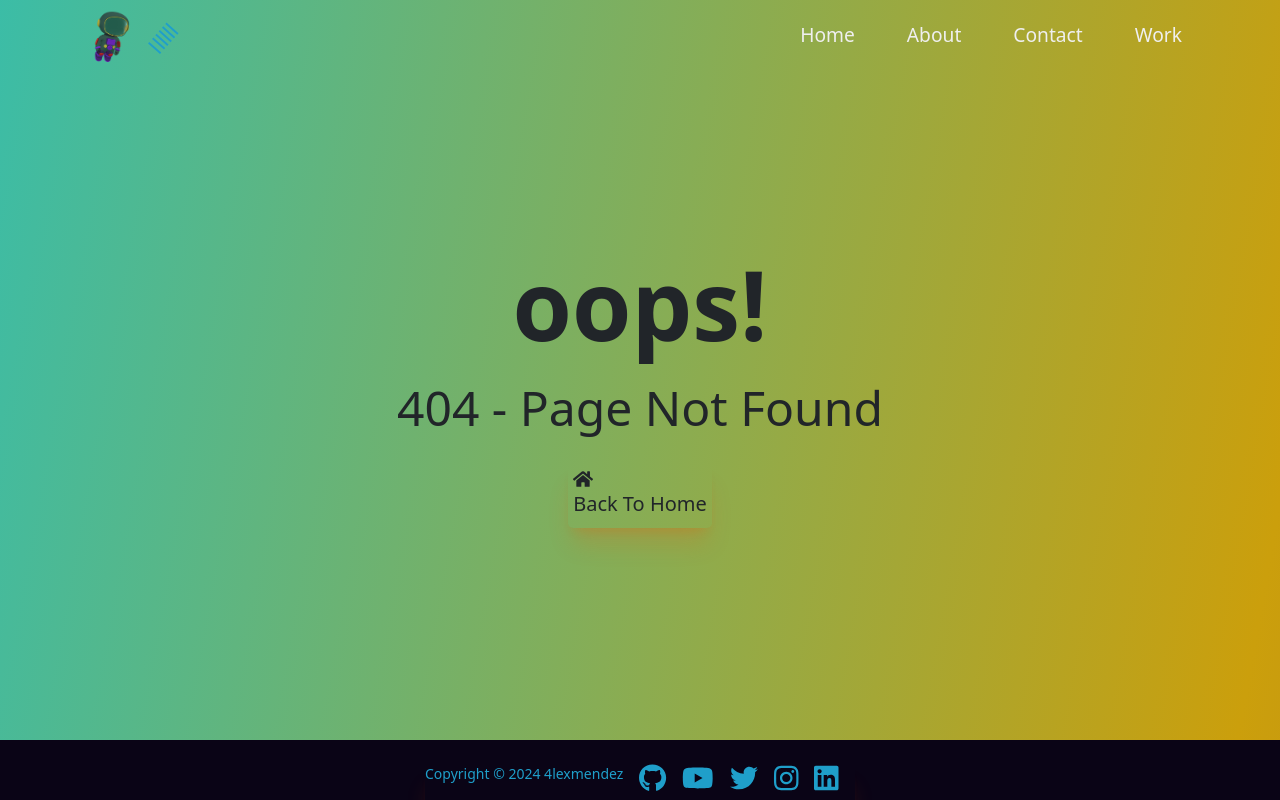
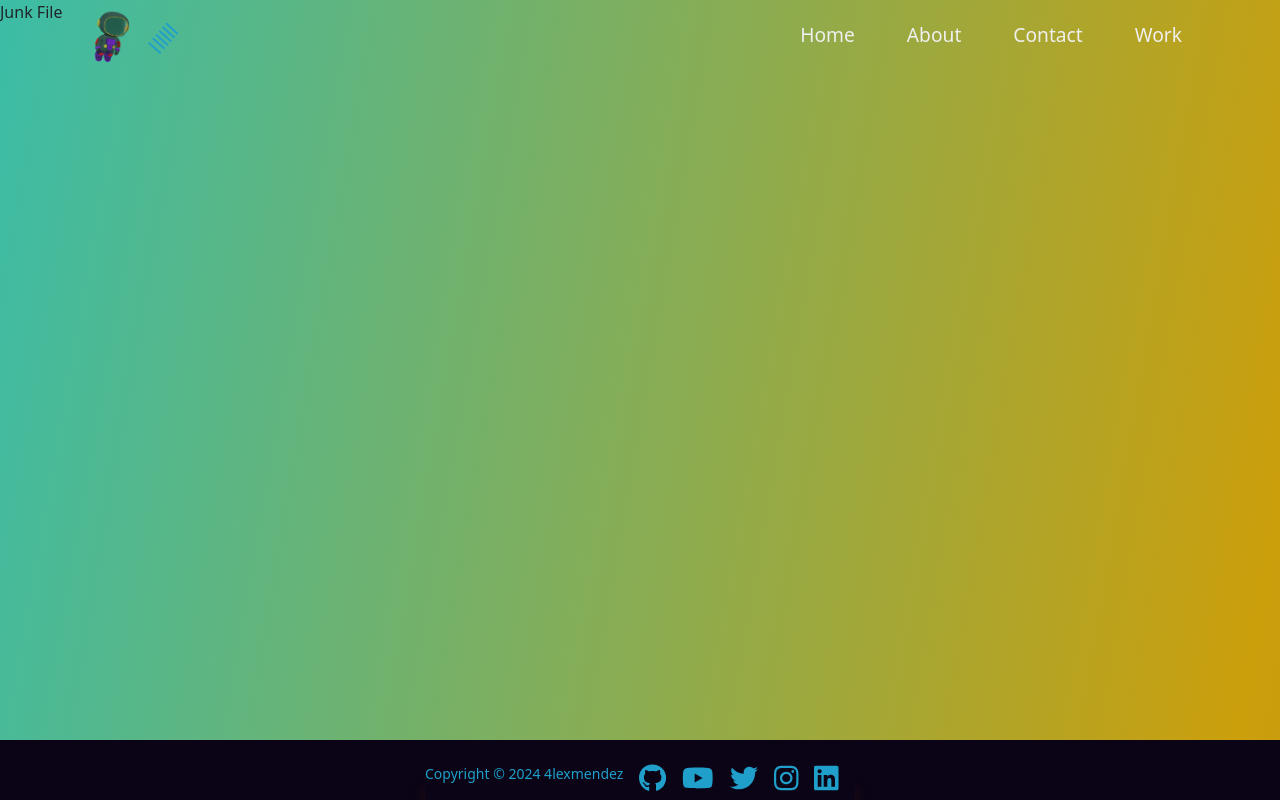
Before and after one commit to 4lexjandro/portfolio, a React (Create React App) app: page /junk in a window 1280 px wide. Before the commit this address had no page. Built offline with nearby package versions, Linux system fonts and the light colour scheme.

Commit message:
added junk file and new branch of development

```diff
--- a/src/App.js
+++ b/src/App.js
@@ -2,6 +2,7 @@ import {BrowserRouter as Router, Route, Routes} from 'react-router-dom'
 import Home from './Routes/Home'
 import Contact from './Routes/Contact'
 import About from './Routes/About'
+import Junk from './Routes/Junk'
 
 import WorkPage from './Routes/WorkPage'
 import NotFound from './Routes/NotFound'
@@ -26,6 +27,7 @@ function App() {
      <Route path='/' element={<Home />} />
      <Route path='/home' element={<Home />} />
      <Route path='/about' element={<About />} />
+     <Route path='/junk' element={<Junk />} />
 
      <Route path='/work' element={<WorkPage />} />
      <Route path='/contact' element={<Contact />} />
--- /dev/null
+++ b/src/Routes/Junk.jsx
@@ -0,0 +1,11 @@
+import React from 'react'
+
+function Junk() {
+  return (
+    <div>Junk
+      File
+    </div>
+  )
+}
+
+export default Junk
```
